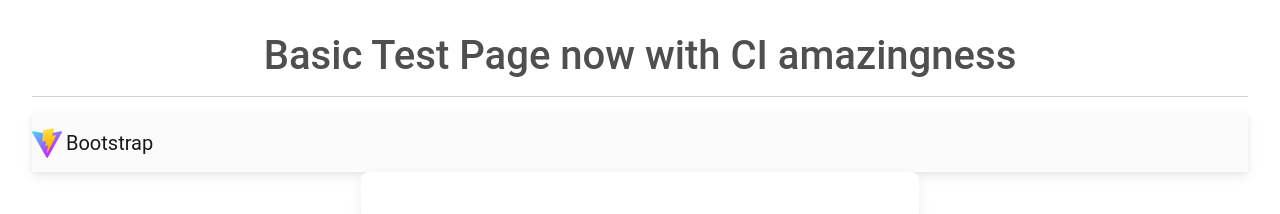
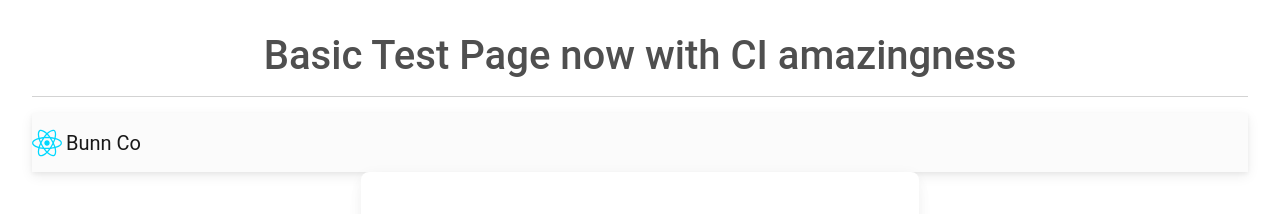
Before and after one commit to jason-bunn/react-mpd, a React (Vite) app: page / in a window 1280 px wide. Shown: the top 214 px of the page. Built offline with nearby package versions, Linux system fonts and the light colour scheme.

Commit message:
navbar properties

```diff
--- a/src/App.tsx
+++ b/src/App.tsx
@@ -1,28 +1,20 @@
-import { useState } from 'react'
+import { useState } from "react";
 
-import {
-    MDBCard,
-    MDBCardBody,
-    MDBContainer,
-} from 'mdb-react-ui-kit';
+import { MDBCard, MDBCardBody, MDBContainer } from "mdb-react-ui-kit";
 
-import {
-    QueryClient,
-    QueryClientProvider
-} from '@tanstack/react-query'
+import { QueryClient, QueryClientProvider } from "@tanstack/react-query";
 
-import './App.css'
+import "./App.css";
 
 import LoginForm from "./components/LoginForm";
 import HelloWorld from "./components/HelloWorld";
 import FetchTest from "./components/FetchTest";
 import NavBar from "./components/NavBar";
-
+import imagePath from "./assets/react.svg";
 // Create a queryclient
-const queryClient = new QueryClient()
+const queryClient = new QueryClient();
 
 function App() {
-
   const [loggedIn, setLoggedIn] = useState<string>();
 
   function onLoginClick(someArg: string) {
@@ -33,26 +25,20 @@ function App() {
     return (
       <>
         <h1>Basic Test Page now with CI amazingness</h1>
-                <hr/>
-                <NavBar/>
+        <hr />
+        <NavBar brandName="Bunn Co" imageSrc={imagePath} />
         <MDBContainer className="d-flex justify-content-center">
           <MDBCard className="w-50">
             <MDBCardBody>
-                            <LoginForm onClick={onLoginClick}>
-                                Form
-                            </LoginForm>
+              <LoginForm onClick={onLoginClick}>Form</LoginForm>
             </MDBCardBody>
           </MDBCard>
         </MDBContainer>
-
-
-
       </>
-        )
+    );
   }
   return (
     <>
-
       <h1>Welcome</h1>
 
       <HelloWorld currentUser={loggedIn} />
@@ -60,7 +46,7 @@ function App() {
         <FetchTest></FetchTest>
       </QueryClientProvider>
     </>
-    )
+  );
 }
 
-export default App
+export default App;
--- a/src/components/NavBar.tsx
+++ b/src/components/NavBar.tsx
@@ -1,14 +1,23 @@
+interface NavBarProps {
+  brandName: string;
+  imageSrc: string;
+}
 
-
-function NavBar() {
+function NavBar({ brandName, imageSrc }: NavBarProps) {
   return (
     <nav className="navbar navbar-light bg-light">
-        <a className="navbar-brand" href="#">
-            <img src="/public/vite.svg" width="30" height="30" className="d-inline-block align-top" alt=""/>
-            Bootstrap
-        </a>
+      <a className="navbar-brand" href="#">
+        <img
+          src={imageSrc}
+          width="30"
+          height="30"
+          className="d-inline-block align-top"
+          alt=""
+        />
+        {brandName}
+      </a>
     </nav>
-  )
+  );
 }
 
-export default NavBar
+export default NavBar;
```
Lines whose indentation alone changed are shown as unchanged.
